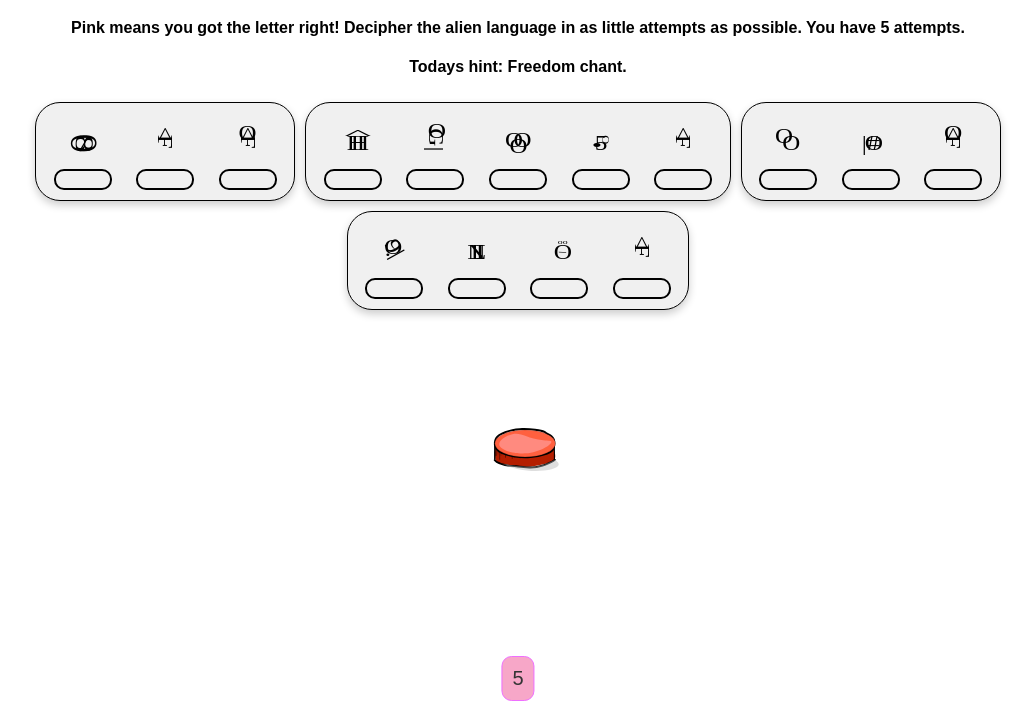
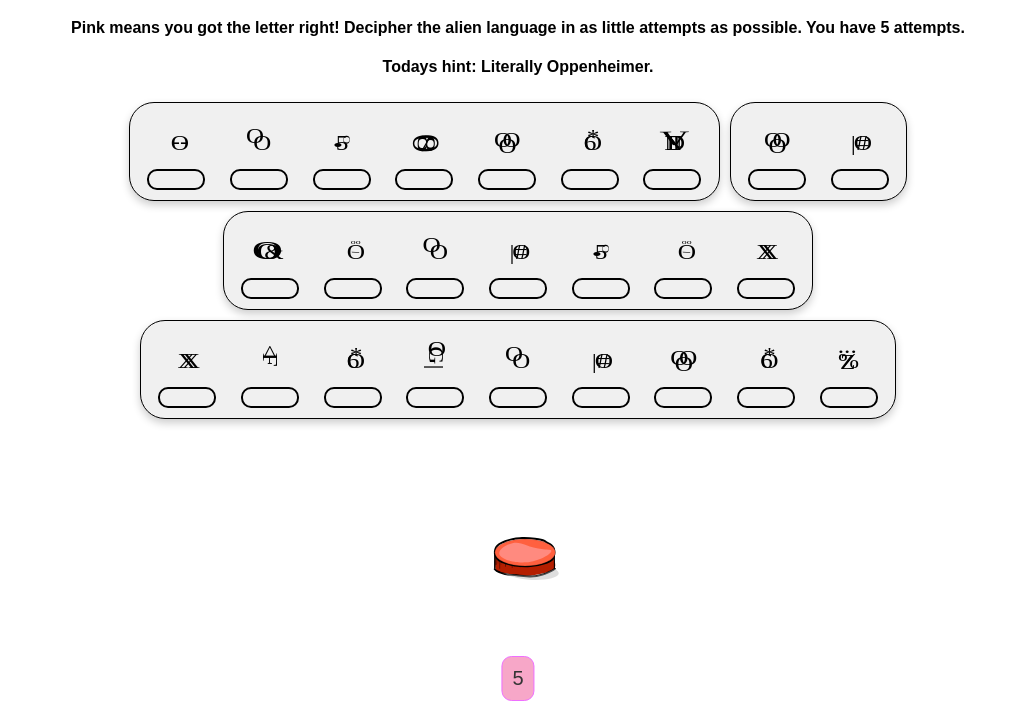
Before and after one commit to PierogiMuncher/Linduistics, a plain HTML site: page index.html in a window 1280 px wide. Shown: the part 89-800 px from the top of the page, without its empty margins (122-1157 px from the left). Drawn offline with Linux system fonts and the light colour scheme.

```diff
--- a/index.html
+++ b/index.html
@@ -9,7 +9,7 @@
 <body>
     <h1>Linduistics</h1>
     <h4>Pink means you got the letter right! Decipher the alien language in as little attempts as possible. You have 5 attempts. </h4>
-    <h4>Todays hint: Freedom chant.</h4>
+    <h4>Todays hint: Literally Oppenheimer.</h4>
     <div id="gameBoard"></div>
     <button id="checkButton" class="check-button" onclick="checkGuess()">
         <img src="ButtonUp.svg" alt="Check Guess">
--- a/script.js
+++ b/script.js
@@ -1,5 +1,5 @@
 const sentences = [
-"Red white and blue."
+"Patrick in Quantum Mechanics."
 ];
 const symbols = Array.from({length: 26}, (_, i) => `symbols/${i + 1}.svg`);
 let currentSentence = '';
```
